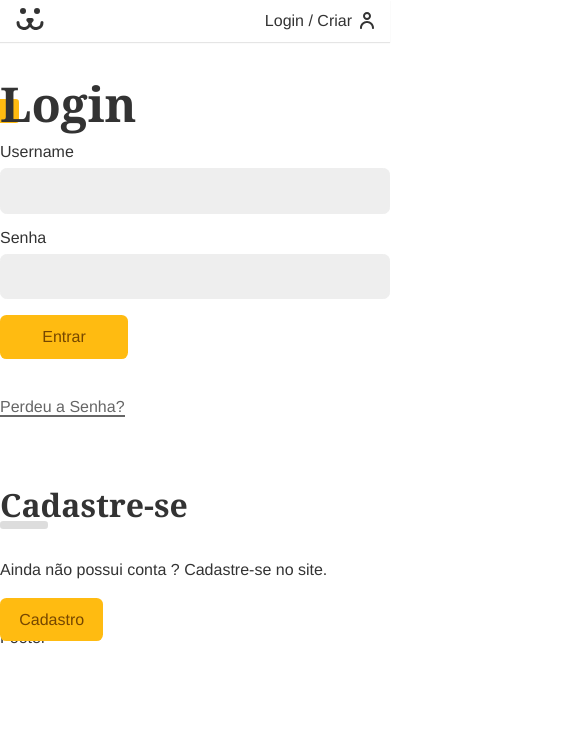
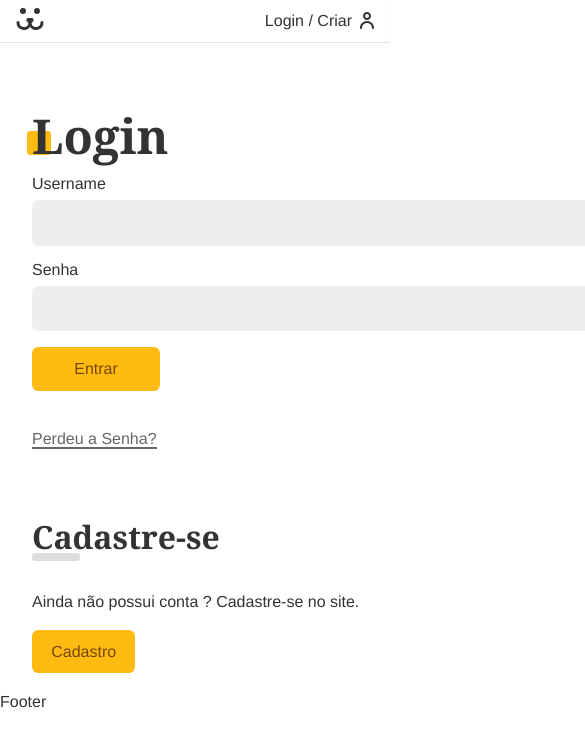
Before and after one commit to matheusmartins10/SocialMedia, a React (Create React App) app: page /login in a window 390 px wide. Shown: the top 746 px of the page, 585 px wide, since content can reach past the window. Built offline with nearby package versions, Linux system fonts and the light colour scheme.

Commit message:
login background

```diff
--- a/src/components/Login/Login.js
+++ b/src/components/Login/Login.js
@@ -9,6 +9,8 @@
 
 import { UserContext } from '../../contexts/UserContext'
 
+import styles from './Login.module.css'
+
 const Login = () => {
 
     const {login} = useContext(UserContext)
@@ -16,14 +18,16 @@
     if(login === true) return <Navigate to="/conta" />
 
     return (
-        <div>
+        <section className={styles.login}>
+            <div className={styles.forms} >
             <Routes>
                 <Route path="/" element={<LoginForm />} />
                 <Route path="/criar" element={<LoginCreate />} />
                 <Route path="/perdeu" element={<LoginPasswordLost />} />
                 <Route path="/resetar" element={ <LoginPasswordReset /> } />
             </Routes>
-        </div>
+            </div>
+        </section>
     )
 }
 
--- /dev/null
+++ b/src/components/Login/Login.module.css
@@ -0,0 +1,31 @@
+.login {
+    display: grid;
+    grid-template-columns: 1fr 1fr;
+    min-width: 100vh;
+    gap: 2rem;
+}
+
+.login::before{
+    display: block;
+    content: '';
+    background: url('../../assets/login.jpg') no-repeat center center;
+    background-size: cover;
+}
+
+.forms {
+    max-width: 30rem;
+    padding: 2rem;
+}
+
+@media(max-width: 40rem){
+    .login {
+        grid-template-columns: 1fr;
+    }
+    .login::before{
+        display: none;
+    }
+
+    .forms {
+        max-width: 100%;
+    }
+}
```
